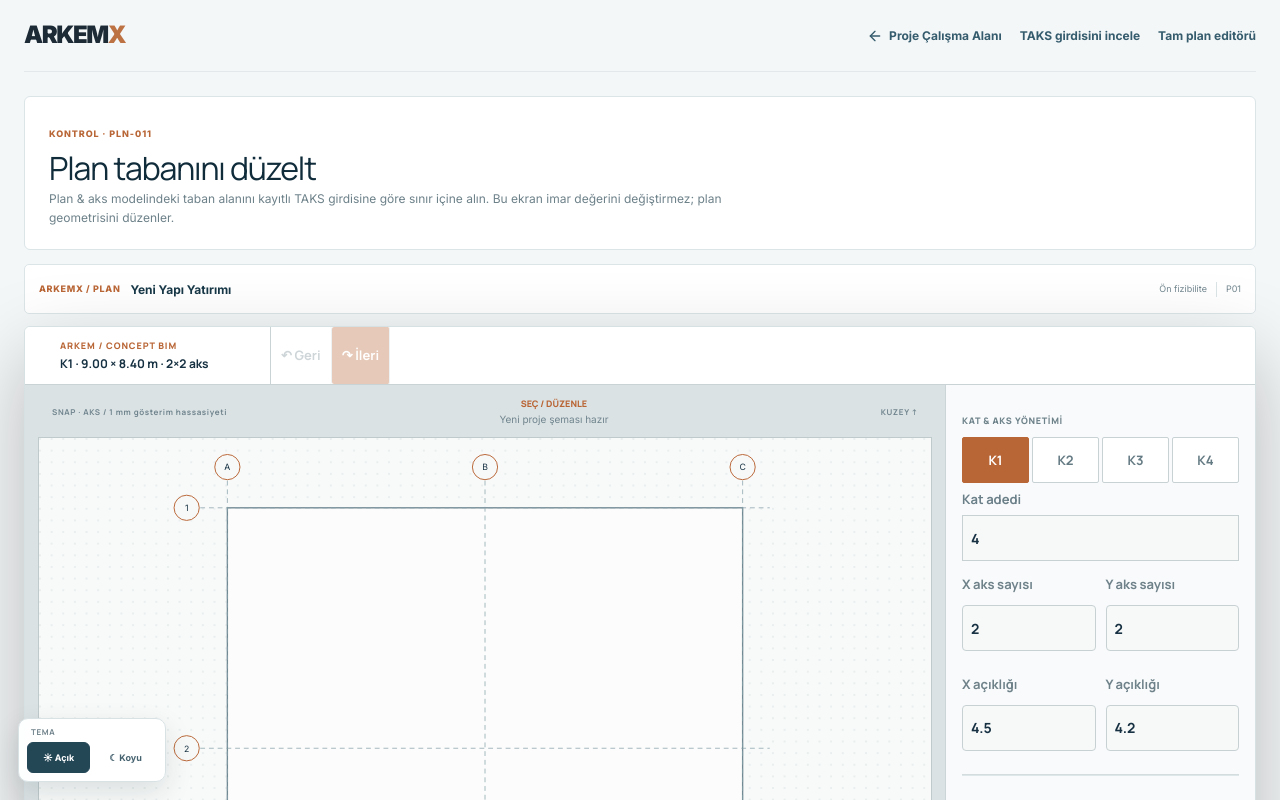
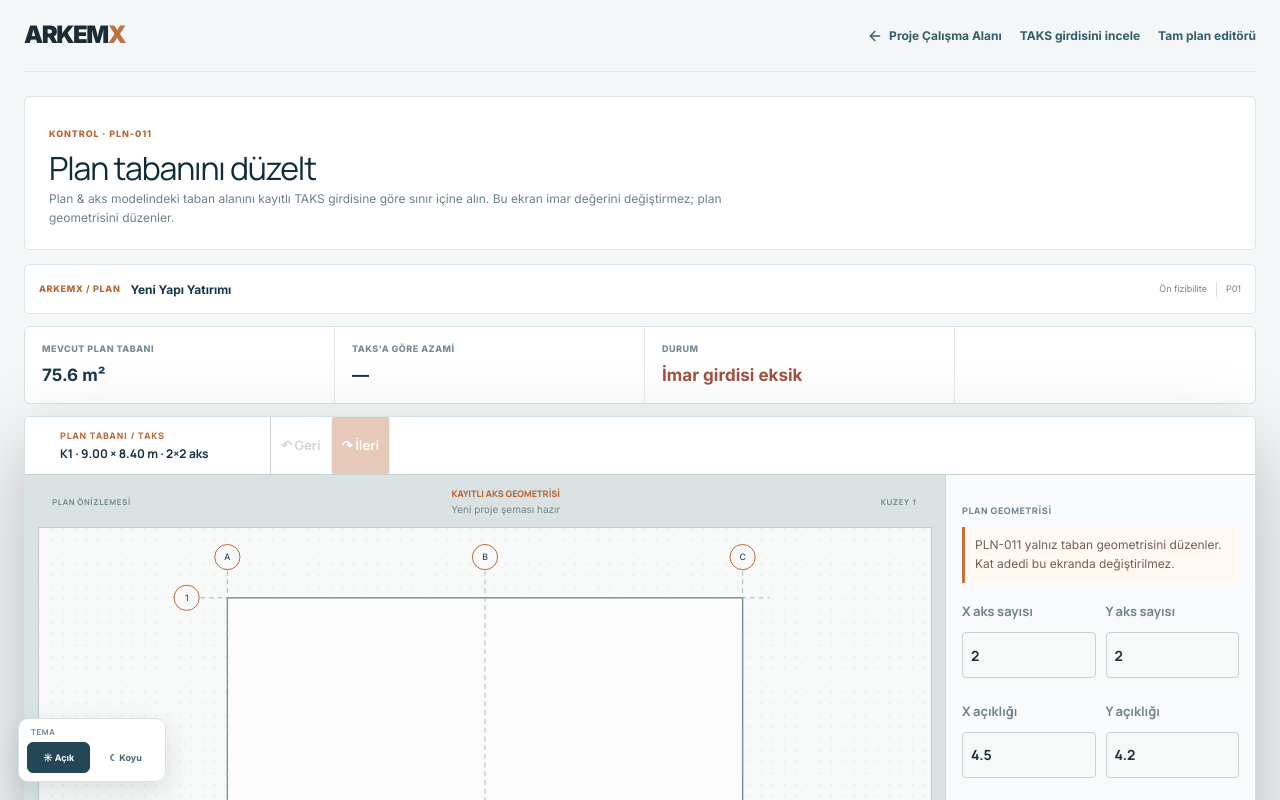
Before and after one commit to BuseIbsiroglu0637/arkemx-core-v1, a Next.js app: page /tasarim-calismalari/plan-duzeltme in a window 1280 px wide. Shown: the top 800 px of the page. Built offline with nearby package versions, Linux system fonts and the light colour scheme.

Commit message:
fix: use explicit TAKS focus mode in plan correction

```diff
--- a/app/tasarim-calismalari/plan-duzeltme/page.tsx
+++ b/app/tasarim-calismalari/plan-duzeltme/page.tsx
@@ -30,7 +30,7 @@ export default function Page() {
       </div>
 
       <section aria-label="TAKS plan tabanı düzeltme çalışma alanı">
-        <AdvancedPlanEditor issueFocus />
+        <AdvancedPlanEditor issueFocus="taks" />
       </section>
     </div>
   </main>;
```
